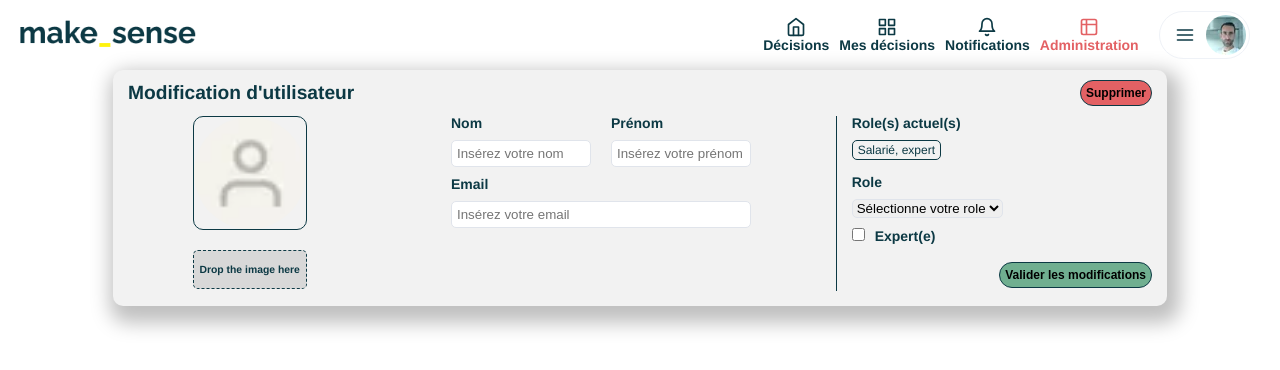
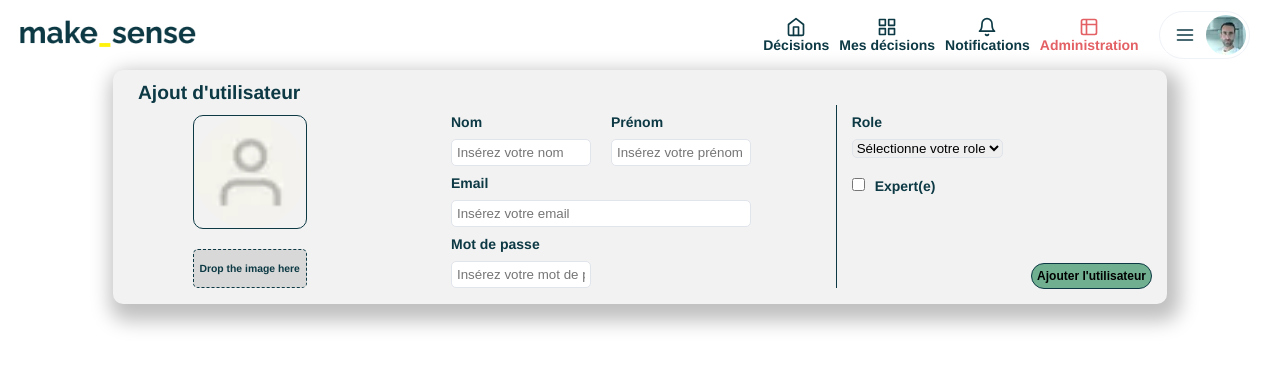
Before and after one commit to WildCodeSchool/2023-02-JS-RemoteFR-DeVMX-P3-Sense-Makers, a React (Vite) app in the folder frontend/: page /profile in a window 1280 px wide. Shown: the top 370 px of the page. Built offline with nearby package versions, Linux system fonts and the light colour scheme; no server answers.

Commit message:
Uncomment addUser.jsx

```diff
--- a/frontend/src/components/Profiles/AdminProfile.jsx
+++ b/frontend/src/components/Profiles/AdminProfile.jsx
@@ -1,7 +1,7 @@
 import DecisionsDetails from "./AdminComponents/DecisionsDetails";
 import DecisionsManagement from "./AdminComponents/DecisionsManagement";
-// import AddUser from "./AdminComponents/AddUser";
-import ModifyUser from "./GlobalComponents/ModifyUser";
+import AddUser from "./AdminComponents/AddUser";
+// import ModifyUser from "./GlobalComponents/ModifyUser";
 
 export default function AdminProfile() {
   return (
@@ -13,8 +13,8 @@ export default function AdminProfile() {
       {/* Gestion des utilisateurs */}
       {/* <hr />
         </summary> */}
-      {/* <AddUser /> */}
-      <ModifyUser />
+      <AddUser />
+      {/* <ModifyUser /> */}
 
       {/* </details> */}
     </div>
--- a/frontend/src/scss/Profils_scss/AdminComponents_scss/_addUser.scss
+++ b/frontend/src/scss/Profils_scss/AdminComponents_scss/_addUser.scss
@@ -22,7 +22,6 @@
     justify-content: flex-start;
     align-items: center;
     width: 13.75rem;
-    outline: 2px solid green;
 
     .add-user-title {
       font-size: $font-size-l;
```
